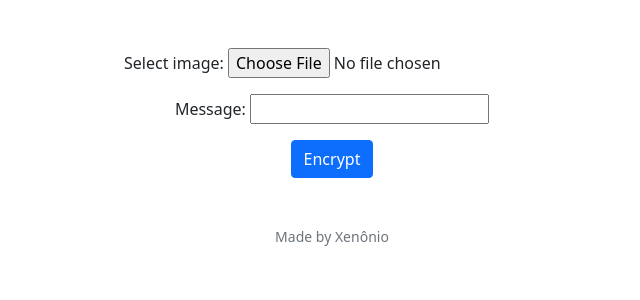
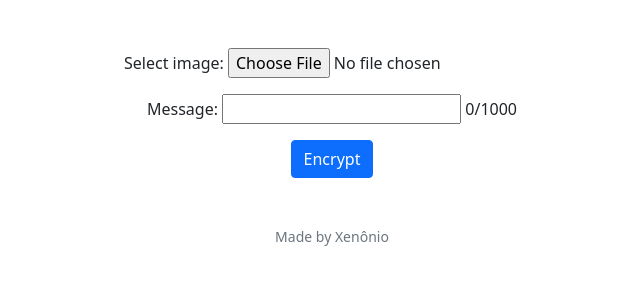
Before and after one commit to Xennonio/steganollamaphy, a Flask app: page /encrypt in a window 1280 px wide. Shown: the part 76-376 px from the top of the page, without its empty margins (308-948 px from the left). Run offline with Flask 3, Linux system fonts and the light colour scheme.

Commit message:
differente branch commit test

```diff
--- a/templates/encrypt.html
+++ b/templates/encrypt.html
@@ -13,6 +13,7 @@
         <div class="mb-3">
             <label for="msg">Message:</label>
             <input autocomplete="off" type="text" id="msg" name="msg">
+            <span id="charCount">0/1000</span>
         </div>
         <button class="btn btn-primary" type="submit">Encrypt</button>
     </form>
```
